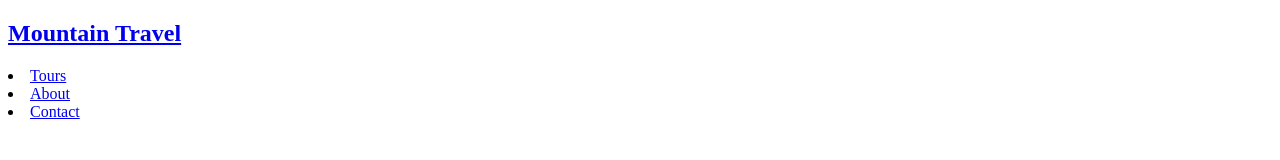
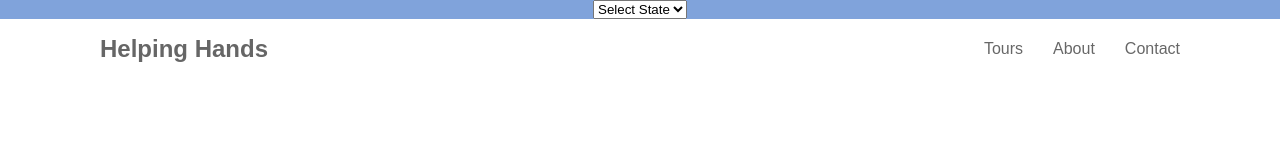
Before and after one commit to ywalia01/helpinghands, a plain HTML site: page app.html in a window 1280 px wide. Drawn offline with Linux system fonts and the light colour scheme.

Commit message:
basic styling

```diff
--- a/app.css
+++ b/app.css
@@ -0,0 +1,82 @@
+* {
+    margin: 0;
+    padding: 0;
+    box-sizing: border-box;
+}
+
+html {
+    font: normal 16px sans-serif;
+    color: #555;
+}
+
+ul,
+nav {
+    list-style: none;
+}
+
+a {
+    text-decoration: none;
+    opacity: 0.75;
+    color: black;
+}
+
+a:hover {
+    opacity: 1;
+}
+
+/* Header Styles */
+header {
+    position: absolute;
+    width: 100%;
+    display: flex;
+    justify-content: space-between;
+    align-items: center;
+    padding: 35px 100px 0;
+    animation: 1s fadein 0.5 forwards;
+    opacity: 0;
+    color: black;
+}
+
+@keyframes fadein {
+    100% {
+        opacity: 1;
+    }
+}
+
+header h2 {
+    font-family: "Quicksand", sans-serif;
+}
+
+header nav {
+    display: flex;
+    margin-right: -15px;
+}
+
+header nav li {
+    margin: 0 15px;
+}
+
+@media (max-width: 800px) {
+    header {
+        padding: 20px 50px;
+        flex-direction: column;
+    }
+    header h2 {
+        margin-bottom: 15px;
+    }
+}
+
+/* Hero */
+.hero {
+    display: flex;
+    flex-direction: column;
+    align-items: center;
+    text-align: center;
+    justify-content: center;
+    height: 50%;
+    width: 100%;
+    /* position: relative; */
+    /* min-height: 100vh; */
+    color: black;
+    background-color: #80a3db;
+}
--- a/app.html
+++ b/app.html
@@ -4,10 +4,12 @@
     <meta charset="UTF-8">
     <meta name="viewport" content="width=device-width, initial-scale=1.0">
     <title>Helping Hands</title>
+    <link rel="stylesheet" href="./app.css">
 </head>
 <body>
+
         <header>
-        <h2><a href="#">Mountain Travel</a></h2>
+            <h2><a href="#">Helping Hands</a></h2>
             <nav>
                 <li><a href="#">Tours</a></li>
                 <li><a href="#">About</a></li>
@@ -15,6 +17,28 @@
             </nav>
         </header>
 
+        <div class="hero">
+            <div class="form">
+                <select name="" id="selectState">
+                    <option value="" selected disabled hidden>Select State</option>
+                    <option value="">Alabama</option>
+                    <option value="">Arkansas</option>
+                    <option value="">California</option>
+                    <option value="">New York</option>
+                    <option value="">Ohio</option>
+                    <option value="">Gerogia</option>
+                    <option value="">Indiana</option>
+                    <option value="">Maine</option>
+                    <option value="">Kansas</option>
+                    <option value="">Texas</option>
+                    <option value="">Michigan</option>
+                    <option value="">Wisconsin</option>
+                </select>
+            </div>
+        </div>
 
+        <div class="map">
+
+        </div>
 </body>
 </html>
```
Also changed, not shown: index.html (+1 -1 lines). Lines whose indentation alone changed are shown as unchanged.
